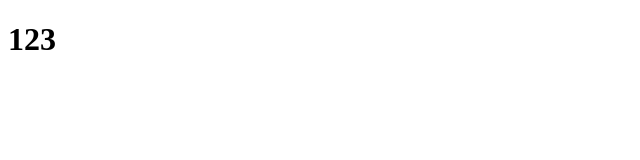
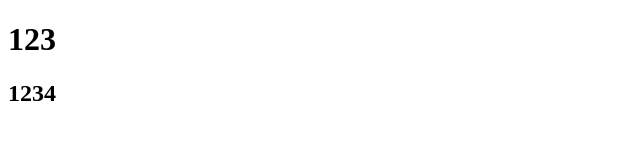
Before and after one commit to BikarevichDaniil/bikarevich, a plain HTML site: page index.html in a window 1280 px wide. Shown: the full height of the page, 0-640 px from the left. Drawn offline with Linux system fonts and the light colour scheme.

Commit message:
first commit

```diff
--- a/index.html
+++ b/index.html
@@ -7,5 +7,6 @@
 </head>
 <body>
     <h1> 123 </h1>
+    <h2> 1234 </h2>
 </body>
 </html>
```
